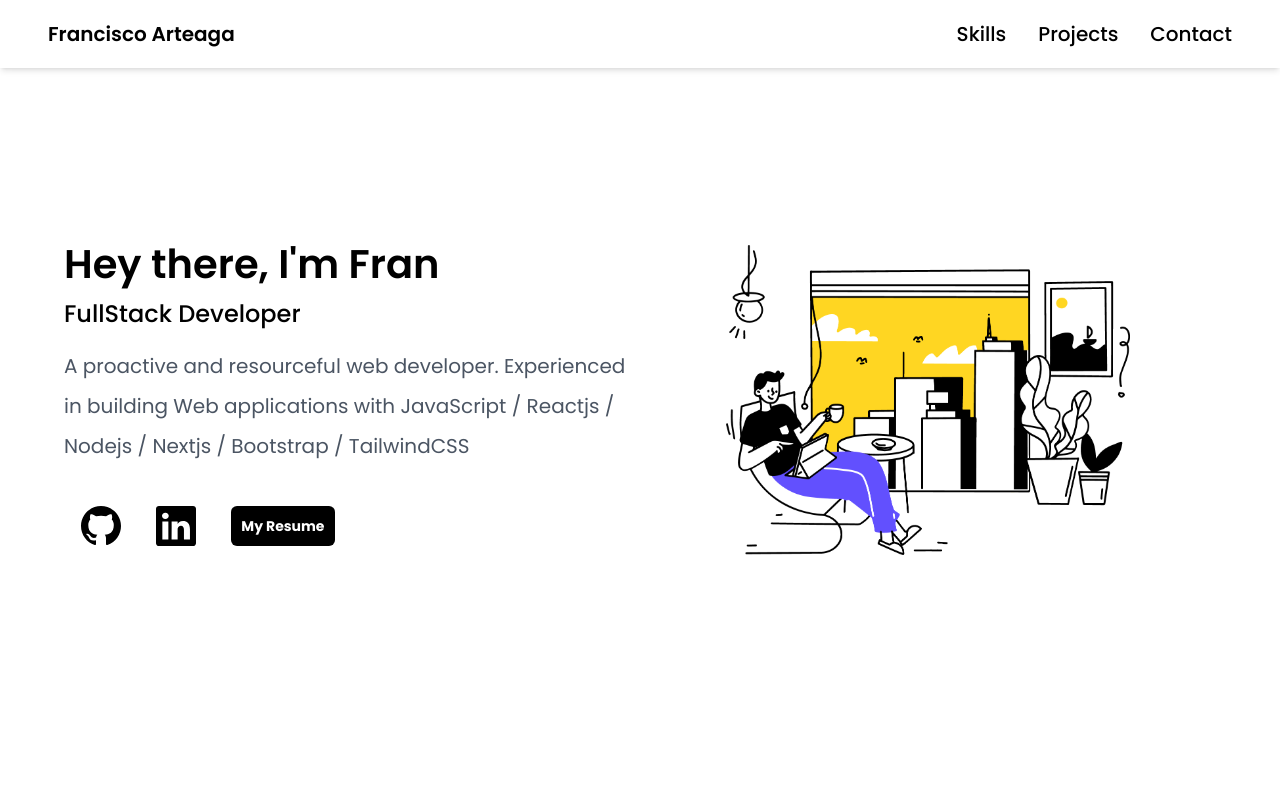
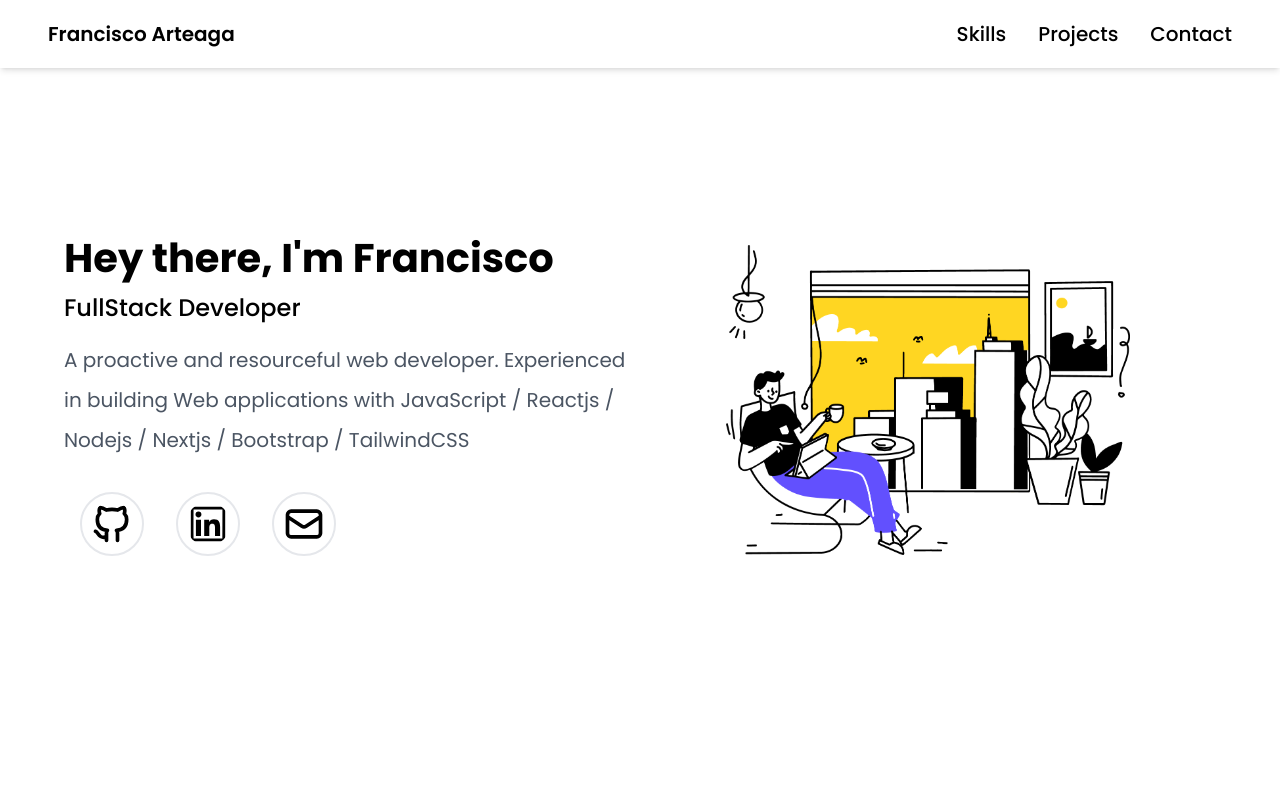
Before and after one commit to FranArteaga/portfolio, a Next.js app: page / in a window 1280 px wide. Shown: the top 800 px of the page. Built offline with nearby package versions, Linux system fonts and the light colour scheme.

Commit message:
changed design of top icons and changed few details on text

```diff
--- a/src/components/HeaderInfo.js
+++ b/src/components/HeaderInfo.js
@@ -1,31 +1,36 @@
 import React from 'react'
 import Link from 'next/link'
-import { BsGithub } from 'react-icons/bs'
-import { BsLinkedin } from 'react-icons/bs'
+import { TbBrandGithub } from 'react-icons/tb'
+import { AiOutlineLinkedin } from 'react-icons/ai'
+import { HiOutlineMail} from 'react-icons/hi'
 
 export default function HeaderInfo() {
     const GithubLink = 'https://github.com/FranArteaga'
     const LinkedinLink = 'https://www.linkedin.com/in/cfran-arteaga/'
+    const Email = 'mailto:franrtg96@gmail.com'
     return (
         <header className=' md:h-[100vh] w-full md:flex'>
 
             <section className='md:w-[50%] md:place-self-center' >
-                <h1 className='text-[2.5em] font-semibold py-1'>Hey there, I'm Fran</h1>
+                <h1 className='pt-4 sm:pt-0 text-[2.5em] font-bold py-1'>Hey there, I'm Francisco</h1>
                 <h4 className='text-2xl font-medium'>FullStack Developer</h4>
                 <p className='text-xl py-4 text-gray-600 leading-loose'>
                     A proactive and resourceful web developer.
                     Experienced in building Web applications with
                     JavaScript / Reactjs / Nodejs / Nextjs / Bootstrap / TailwindCSS </p>
-                <div className='md:w-[50%] py-6 flex justify-around items-center'>
+                <div className='md:w-[50%] py-4 flex justify-around items-center'>
                     <Link href={GithubLink}>
-                        <BsGithub className='text-[2.5em] hover:text-indigo-600 duration-500' />
+                        <TbBrandGithub className='border-2 p-2 rounded-full  text-[4em] hover:text-indigo-600 duration-500' />
                     </Link>
                     <Link href={LinkedinLink}>
-                        <BsLinkedin className='text-[2.5em] hover:text-indigo-600 duration-500' />
+                        <AiOutlineLinkedin className='border-2 p-2 rounded-full  text-[4em] hover:text-indigo-600 duration-500' />
                     </Link>
-                    <button className='text-white text-sm font-bold p-[.72em] bg-black rounded-md hover:bg-indigo-600 duration-500' >
-                        <p className='r'>My Resume</p>
-                    </button>
+                    <Link href={Email}>
+                        <HiOutlineMail className='border-2 p-2 rounded-full  text-[4em] hover:text-indigo-600 duration-500' />
+                    </Link>
+                    {/* <button className='text-white text-sm font-bold p-[.72em] bg-black rounded-md hover:bg-indigo-600 duration-500' >
+                        <p>My Resume</p>
+                    </button> */}
                 </div>
             </section>
 
```
